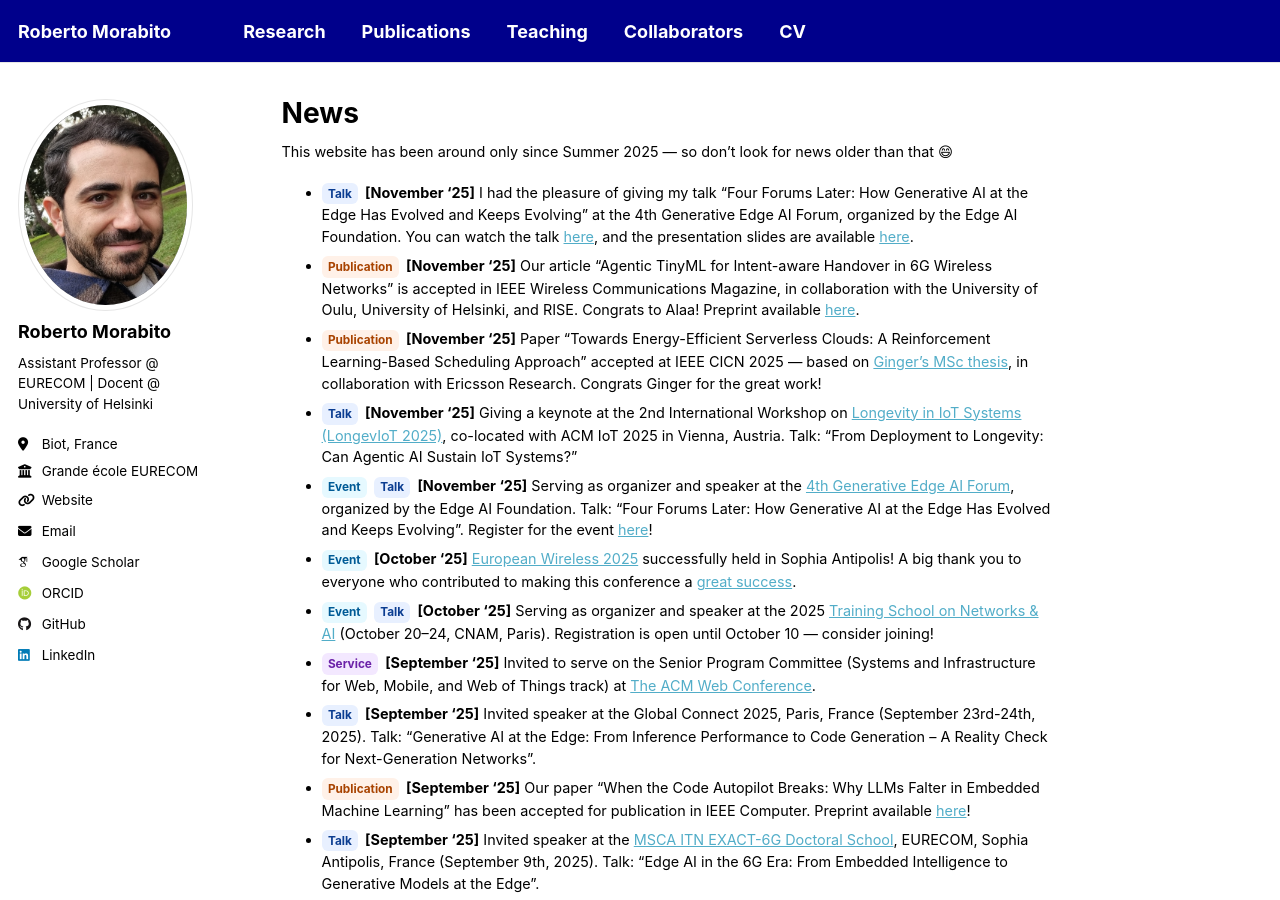
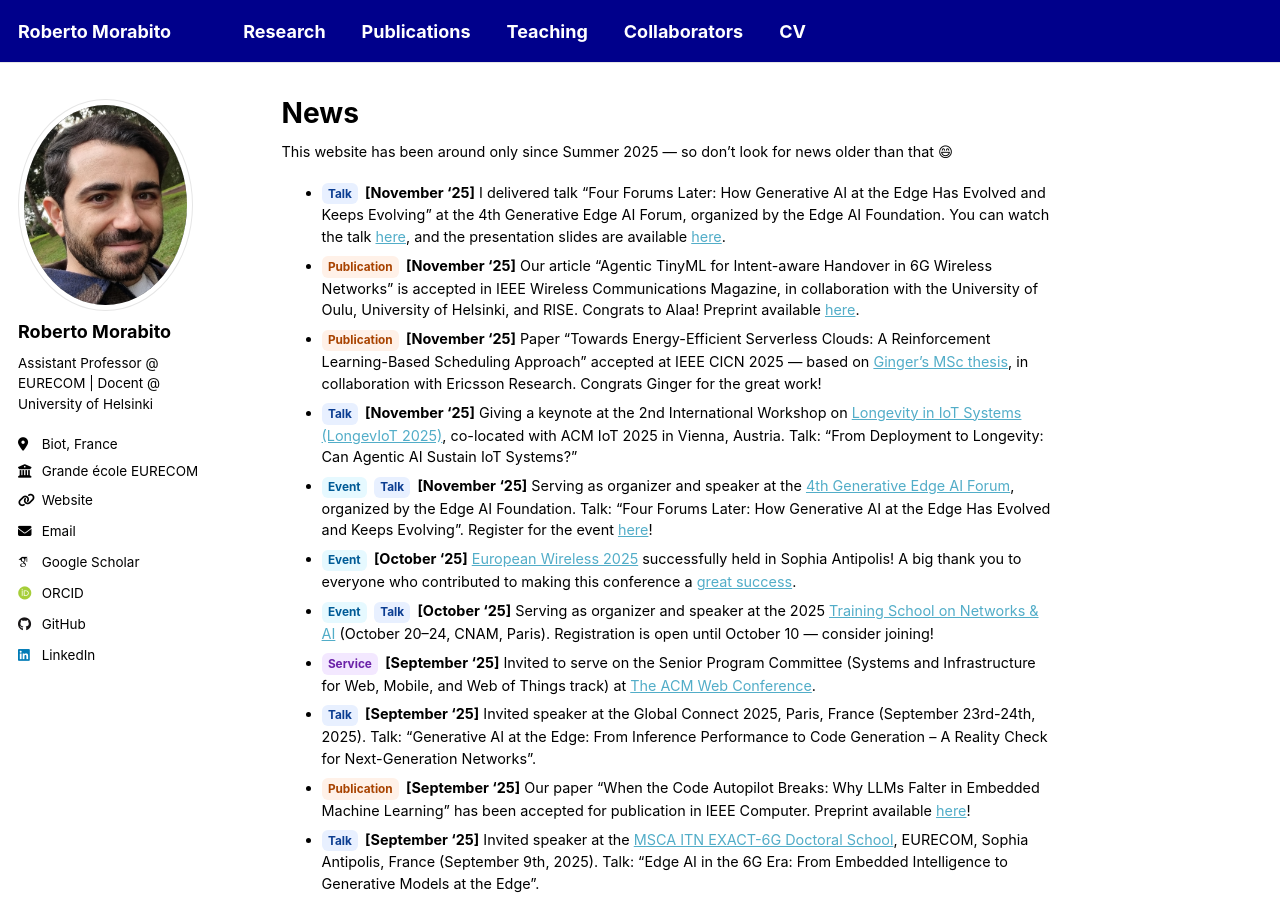
Before and after one commit to robertmora/robertmora.github.io, a Jekyll site: the page built from _pages/news.md, in a window 1280 px wide and 900 px high. Built offline with Jekyll 4.4.1, drawn with Linux system fonts in a browser that asks for light colours; some web fonts are replaced; a script that is not in the unit is left out.

Commit message:
Update news.md

```diff
--- a/_pages/news.md
+++ b/_pages/news.md
@@ -6,7 +6,7 @@ author_profile: true
 
 This website has been around only since Summer 2025 — so don’t look for news older than that 😄
 
-- [Talk](){:.tag .tag--talk} **[November '25]** I had the pleasure of giving my talk “Four Forums Later: How Generative AI at the Edge Has Evolved and Keeps Evolving” at the 4th Generative Edge AI Forum, organized by the Edge AI Foundation. You can watch the talk [here](https://youtu.be/oTso-e2JCyU?t=11096){:target="_blank"}, and the presentation slides are available [here](https://github.com/robertmora/robertmora.github.io/blob/master/files/Roberto%20Morabito_4th%20Forum_Four%20Forums%20Later_How%20GenAI%20at%20the%20Edge%20Has%20Evolved_final.pdf){:target="_blank"}.
+- [Talk](){:.tag .tag--talk} **[November '25]** I delivered talk “Four Forums Later: How Generative AI at the Edge Has Evolved and Keeps Evolving” at the 4th Generative Edge AI Forum, organized by the Edge AI Foundation. You can watch the talk [here](https://youtu.be/oTso-e2JCyU?t=11096){:target="_blank"}, and the presentation slides are available [here](https://github.com/robertmora/robertmora.github.io/blob/master/files/Roberto%20Morabito_4th%20Forum_Four%20Forums%20Later_How%20GenAI%20at%20the%20Edge%20Has%20Evolved_final.pdf){:target="_blank"}.
 - [Publication](){:.tag .tag--pub} **[November '25]** Our article "Agentic TinyML for Intent-aware Handover in 6G Wireless Networks" is accepted in IEEE Wireless Communications Magazine, in collaboration with the University of Oulu, University of Helsinki, and RISE. Congrats to Alaa! Preprint available [here](https://github.com/robertmora/robertmora.github.io/blob/master/files/Agentic%20TinyML%20for%20Intent-aware%20Handover%20in%206G%20Wireless%20Networks.pdf){:target="_blank"}.
 - [Publication](){:.tag .tag--pub} **[November '25]** Paper "Towards Energy-Efficient Serverless Clouds: A Reinforcement Learning-Based Scheduling Approach" accepted at IEEE CICN 2025 — based on [Ginger’s MSc thesis](https://aaltodoc.aalto.fi/items/0110965a-10dc-4ac2-ad0e-71e2bc71e6a9){:target="_blank"}, in collaboration with Ericsson Research. Congrats Ginger for the great work!
 - [Talk](){:.tag .tag--talk} **[November '25]** Giving a keynote at the 2nd International Workshop on [Longevity in IoT Systems (LongevIoT 2025)](https://longeviot.github.io/2025/){:target="_blank"}, co-located with ACM IoT 2025 in Vienna, Austria. Talk: "From Deployment to Longevity: Can Agentic AI Sustain IoT Systems?"
```
